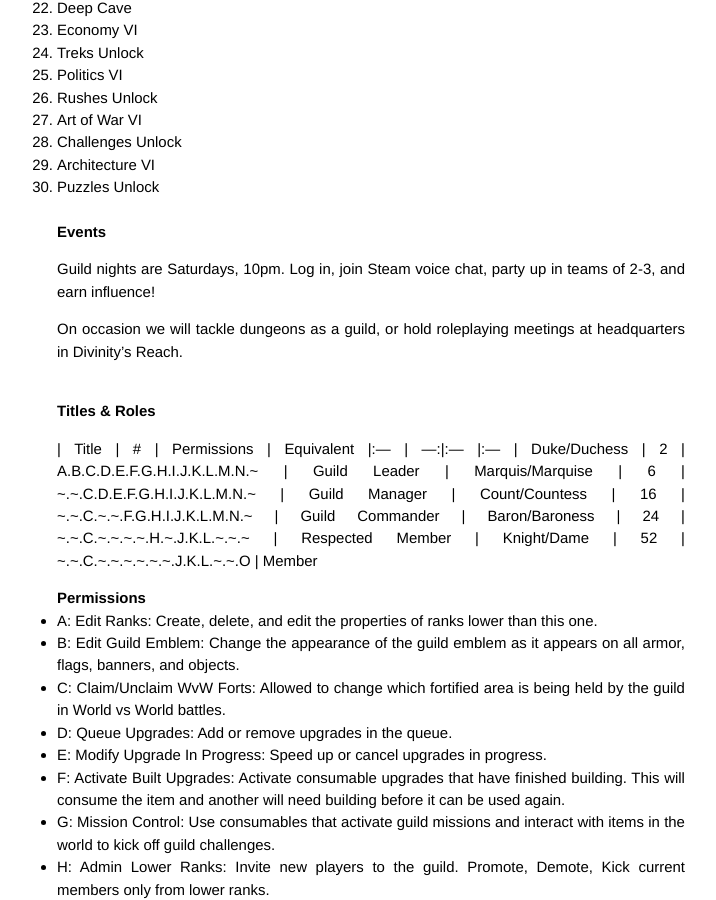
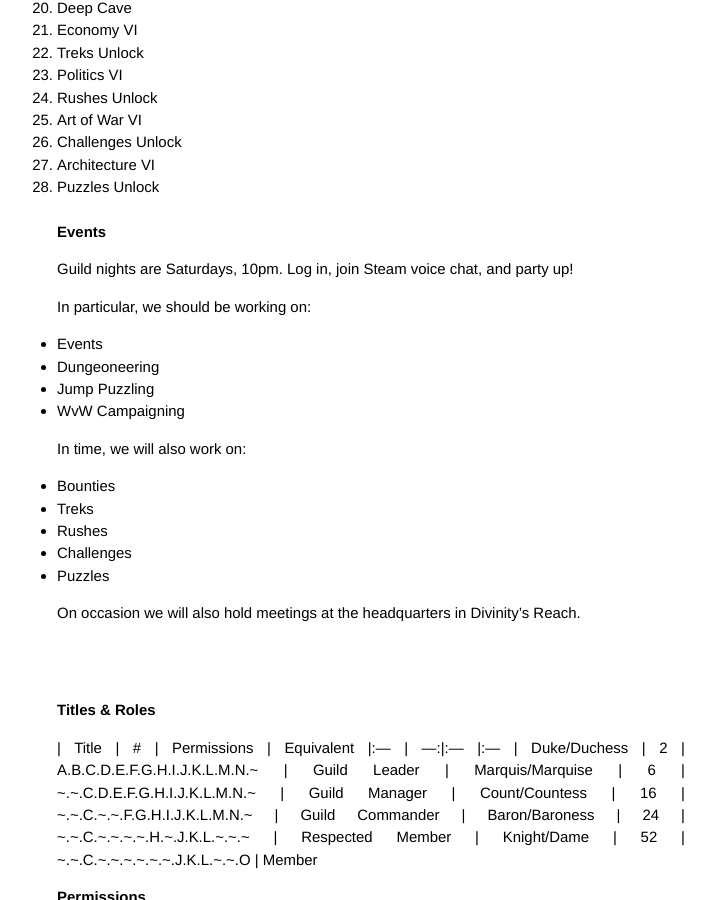
Before and after one commit to haus-scholia/haus-scholia.github.io, a Jekyll site: the page built from charter/index.markdown, in a window 1280 px wide and 900 px high, scrolled down 1468 px. Shown: the whole window, without its empty margins (269-985 px from the left). Built offline with Jekyll 4.4.1, drawn with Linux system fonts in a browser that asks for light colours; Markdown is read by kramdown in place of the engine named in the settings; some of the changed text lies outside the part shown.

Commit message:
* edit Decorum language * update Benefits * list Events

```diff
--- a/charter/index.markdown
+++ b/charter/index.markdown
@@ -9,7 +9,7 @@ The noble fellowship. For exploration, knowledge, fun and friendship.
 
 ##Decorum
 * Active discussion is encouraged.
-* Full sentences are greatly preferred to teh txt.
+* In meetings, full sentences are greatly preferred to teh txt.
 * Hateful or offensive language of any kind, in any situation, will not be tolerated.
 <br/><br/>
 
@@ -24,19 +24,19 @@ A knot of crimson and gold representing knowledge and adventure, surrounded by a
 
 ![coat of arms](http://f.cl.ly/items/3k083y411B0U1g0A2I1c/Screen%20Shot%202013-09-23%20at%2011.35.25.png)
 
-##Guild Benefits
-1. Politics I
-1. Economy I
-1. Architecture II
-1. Stash
-1. Workshop
+##Benefits
+* Politics I
+* Economy I
+* Art of War I
+* Architecture II
+* Workshop
+* Stash
+* Emblem
 <br /><br />
 
-##Guild Advancement Plan
-1. Emblem
+##Advancement Plan
 1. Politics II
 1. Armorer Contract
-1. Art of War I
 1. Politics III
 1. Weapons Contract
 1. Architecture III
@@ -66,9 +66,25 @@ A knot of crimson and gold representing knowledge and adventure, surrounded by a
 <br/><br/>
 
 ##Events
-Guild nights are Saturdays, 10pm. Log in, join Steam voice chat, party up in teams of 2-3, and earn influence!
+Guild nights are Saturdays, 10pm. Log in, join Steam voice chat, and party up!
 
-On occasion we will tackle dungeons as a guild, or hold roleplaying meetings at headquarters in Divinity's Reach.
+In particular, we should be working on:
+
+* Events
+* Dungeoneering
+* Jump Puzzling
+* WvW Campaigning
+
+In time, we will also work on:
+
+* Bounties
+* Treks
+* Rushes
+* Challenges
+* Puzzles
+
+On occasion we will also hold meetings at the headquarters in Divinity's Reach.
+
 <br /><br />
 
 ##Titles & Roles
```
